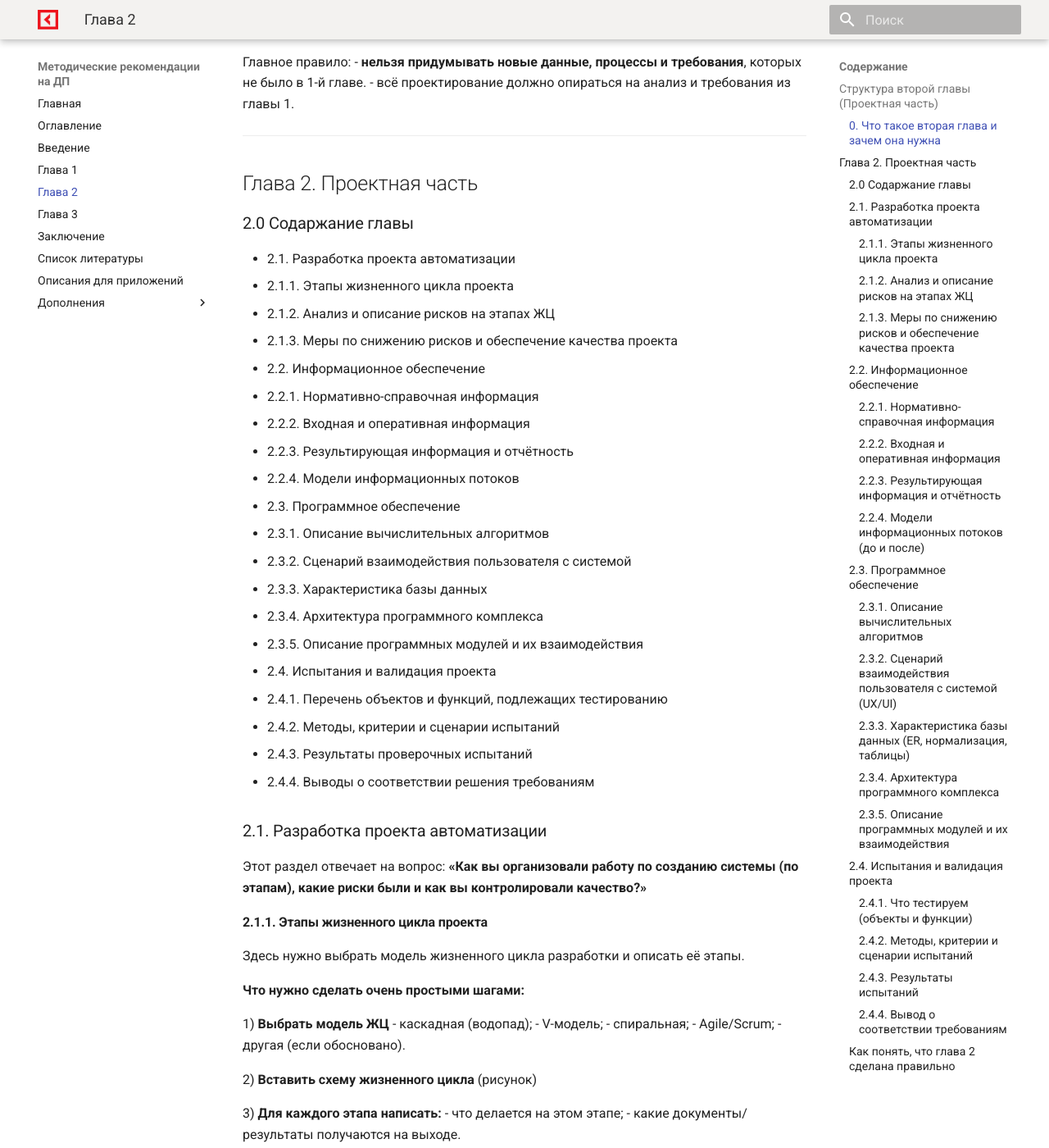
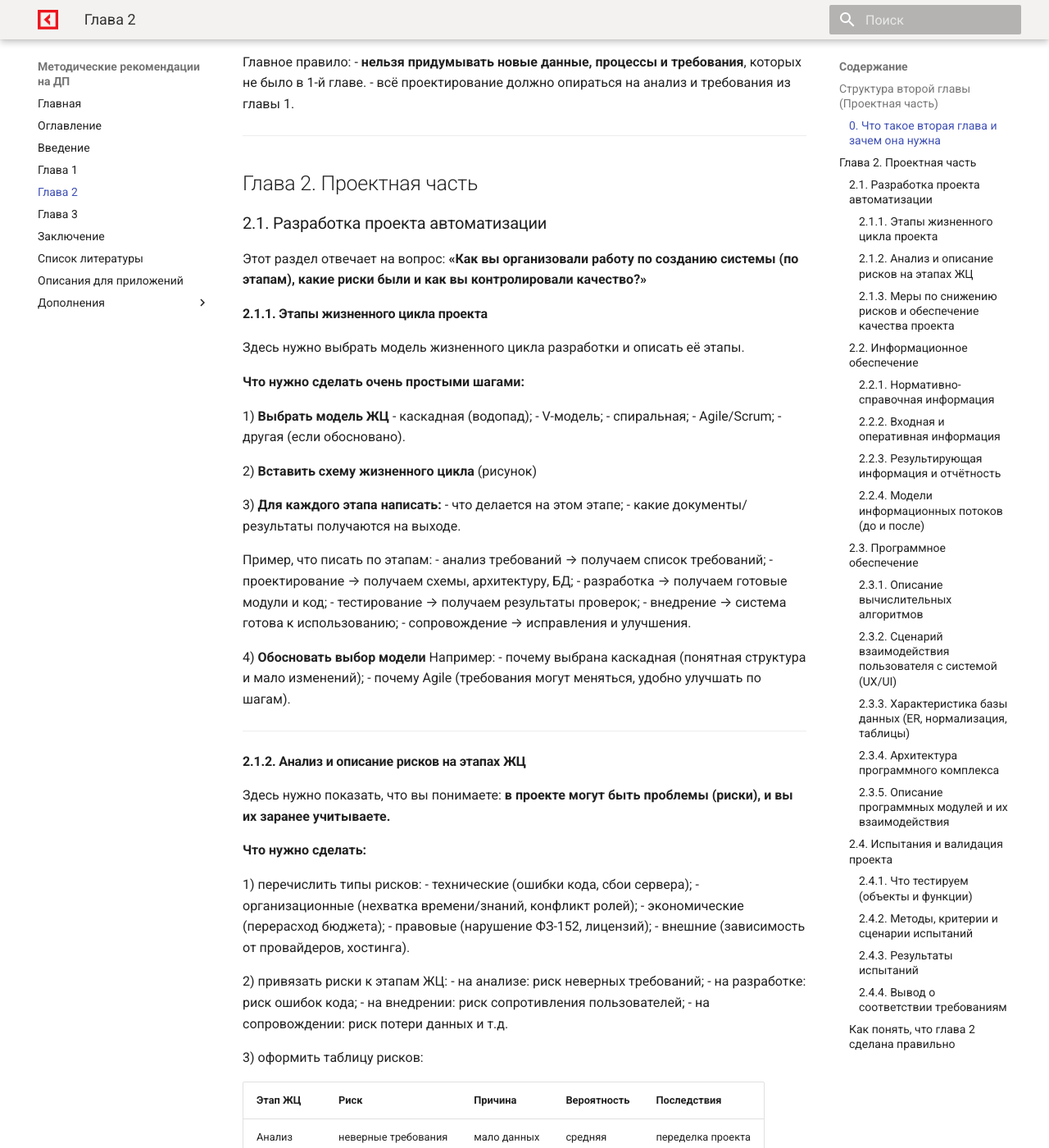
Before and after one commit to OlgaKraven/DKIP.DP-2025, an MkDocs documentation site: the page built from docs/chapter2.md, in a window 1280 px wide and 1400 px high, scrolled down 441 px. Shown: the whole window at 82% size. Built offline with MkDocs 1.6.1 and Material for MkDocs 9.7.7, drawn with Linux system fonts in a browser that asks for light colours.

Commit message:
first commit

```diff
--- a/docs/chapter2.md
+++ b/docs/chapter2.md
@@ -23,30 +23,6 @@
 ---
 
 ## Глава 2. Проектная часть
-
-### 2.0 Содаржание главы
-
-- 2.1. Разработка проекта автоматизации
-- 2.1.1. Этапы жизненного цикла проекта
-- 2.1.2. Анализ и описание рисков на этапах ЖЦ
-- 2.1.3. Меры по снижению рисков и обеспечение качества проекта
-- 2.2. Информационное обеспечение
-- 2.2.1. Нормативно-справочная информация
-- 2.2.2. Входная и оперативная информация
-- 2.2.3. Результирующая информация и отчётность
-- 2.2.4. Модели информационных потоков
-- 2.3. Программное обеспечение
-- 2.3.1. Описание вычислительных алгоритмов
-- 2.3.2. Сценарий взаимодействия пользователя с системой
-- 2.3.3. Характеристика базы данных
-- 2.3.4. Архитектура программного комплекса
-- 2.3.5. Описание программных модулей и их взаимодействия
-- 2.4. Испытания и валидация проекта
-- 2.4.1. Перечень объектов и функций, подлежащих тестированию
-- 2.4.2. Методы, критерии и сценарии испытаний
-- 2.4.3. Результаты проверочных испытаний
-- 2.4.4. Выводы о соответствии решения требованиям
-
 
 ### 2.1. Разработка проекта автоматизации
 
```
Also changed, not shown: docs/appendices_description.md (+1 -0 lines), docs/appendix_a.md (+2 -0 lines), docs/chapter1.md (+0 -22 lines), docs/chapter3.md (+1 -10 lines).
